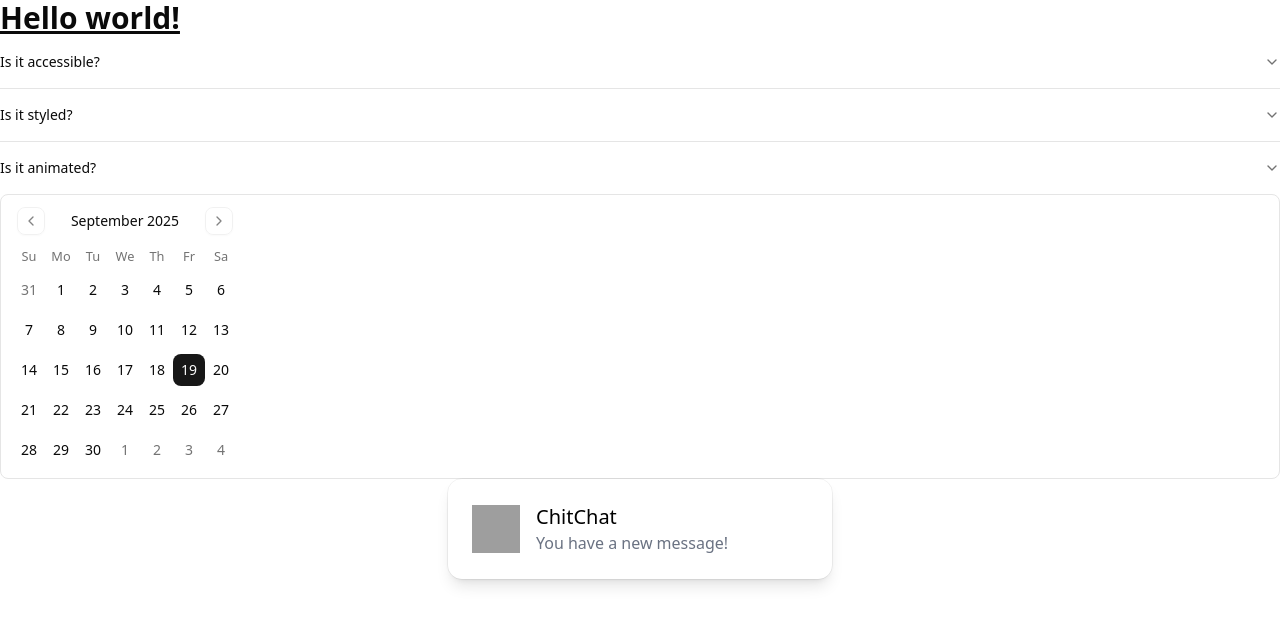
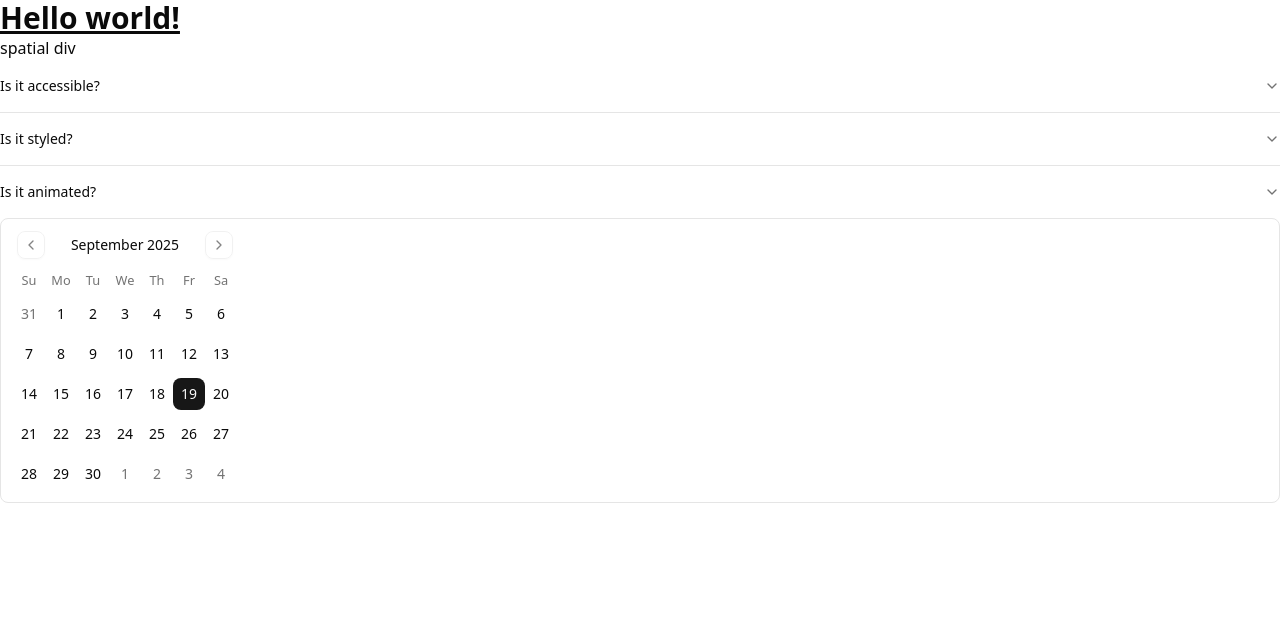
Before and after one commit to webspatial/widget-generator, a React (Vite) app: page / in a window 1280 px wide. Shown: the top 624 px of the page. Built offline with nearby package versions, Linux system fonts and the light colour scheme; grey boxes are pictures that could not be loaded.

Commit message:
use web-spatial SDK

```diff
--- a/index.html
+++ b/index.html
@@ -9,14 +9,6 @@
   </head>
   <body>
     <div id="root"></div>
-    <div
-      class="mx-auto flex max-w-sm items-center gap-x-4 rounded-xl bg-white p-6 shadow-lg outline outline-black/5 dark:bg-slate-800 dark:shadow-none dark:-outline-offset-1 dark:outline-white/10">
-      <img class="size-12 shrink-0" src="/img/logo.svg" alt="ChitChat Logo" />
-      <div>
-        <div class="text-xl font-medium text-black dark:text-white">ChitChat</div>
-        <p class="text-gray-500 dark:text-gray-400">You have a new message!</p>
-      </div>
-    </div>
 
     <script type="module" src="/src/main.tsx"></script>
   </body>
--- a/src/App.tsx
+++ b/src/App.tsx
@@ -49,7 +49,12 @@ function AccordionDemo() {
 function App() {
   return (
     <>
-      <h1 className=" text-3xl font-bold underline">Hello world!</h1>
+      <h1 enable-xr className=" text-3xl font-bold underline">
+        Hello world!
+      </h1>
+      <div enable-xr style={{ "--xr-back": 12 }}>
+        spatial div
+      </div>
       <AccordionDemo />
       <CalendarDemo />
     </>
--- a/tsconfig.json
+++ b/tsconfig.json
@@ -6,7 +6,7 @@
   ],
 
   "compilerOptions": {
-     "baseUrl": ".",
+    "baseUrl": ".",
     "paths": {
       "@/*": ["./src/*"]
     }
--- a/vite.config.ts
+++ b/vite.config.ts
@@ -1,11 +1,16 @@
 import path from "path";
 import tailwindcss from "@tailwindcss/vite";
 import react from "@vitejs/plugin-react";
-import { defineConfig } from "vite";
+import { defineConfig, Plugin } from "vite";
+import WebSpatial from "@webspatial/vite-plugin";
 
 // https://vite.dev/config/
 export default defineConfig({
-  plugins: [react(), tailwindcss()],
+  plugins: [
+    react({ jsxImportSource: "@webspatial/react-sdk" }),
+    tailwindcss(),
+    WebSpatial({ outputDir: "" }) as Plugin[],
+  ],
   resolve: {
     alias: {
       "@": path.resolve(__dirname, "./src"),
```
Also changed, not shown: package.json (+10 -2 lines), 1 other file (tests, documents, lock files or other folders).
